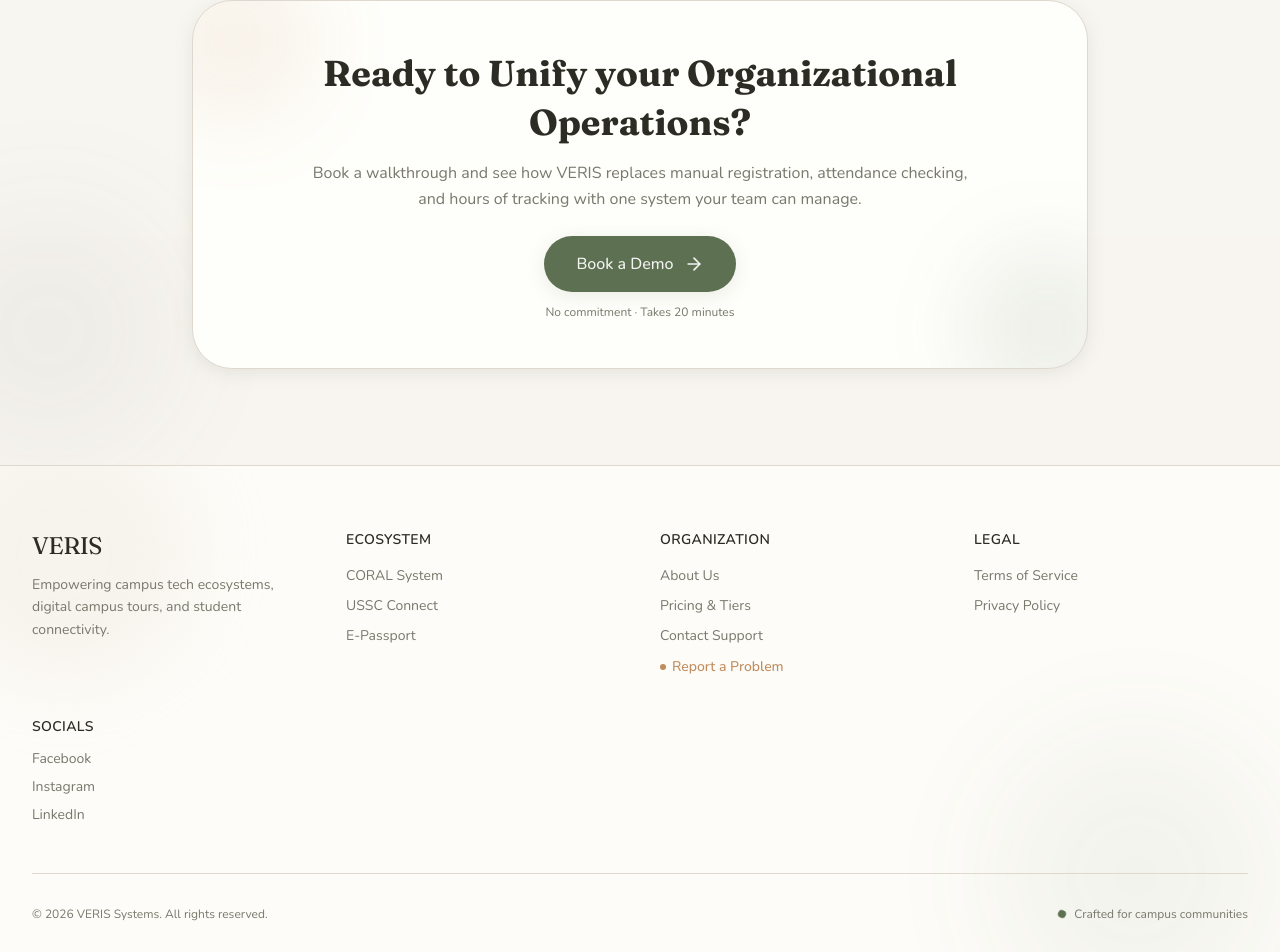
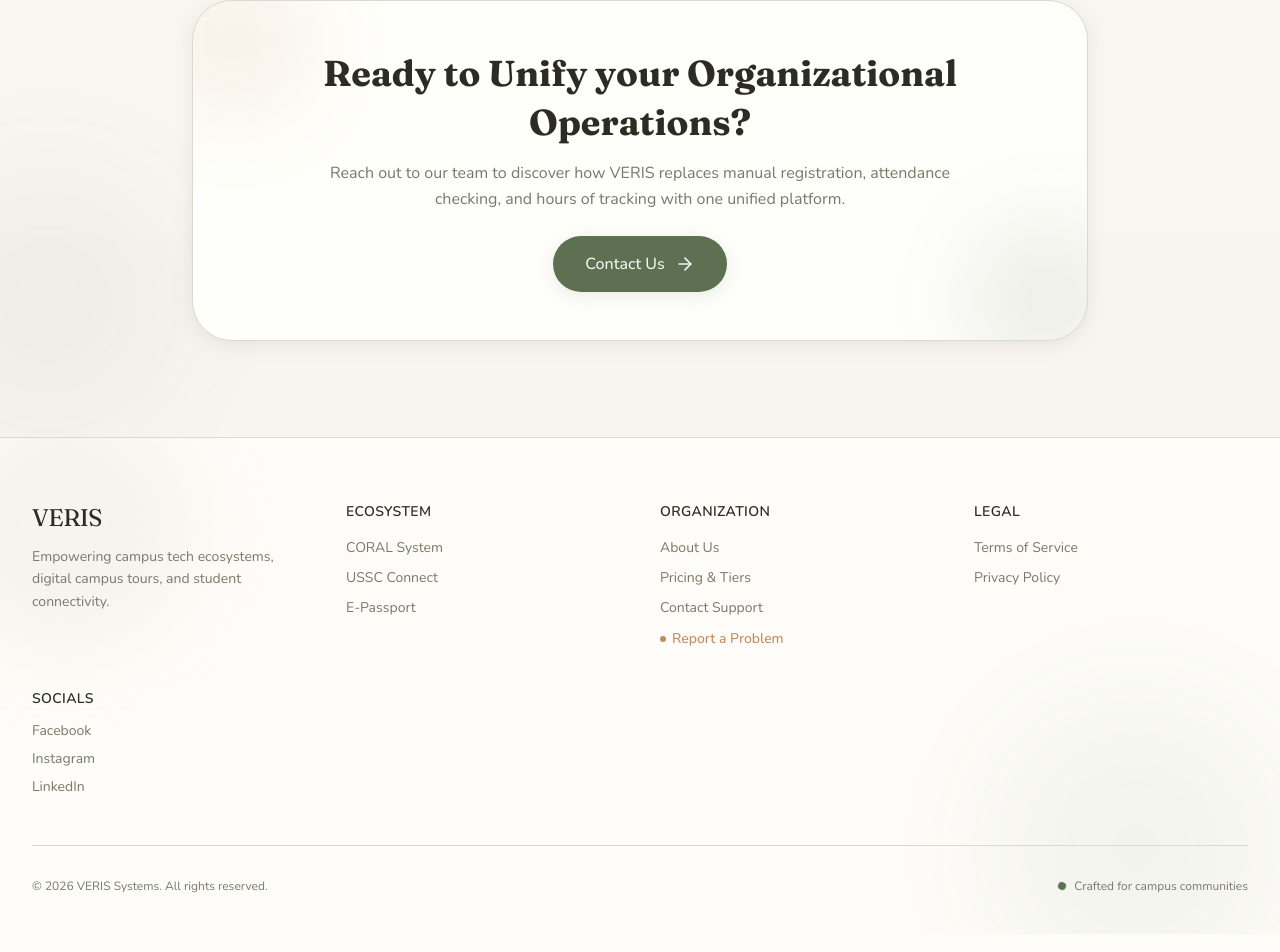
Before and after one commit to Atlas-VSU/veris-page, a Next.js app: page / in a window 1280 px wide. Shown: the part 3574-4526 px from the top of the page. Built offline with nearby package versions, Linux system fonts and the light colour scheme.

Commit message:
refactor(text): change text content for the cta button

```diff
--- a/src/features/landing/components/CtaSection.tsx
+++ b/src/features/landing/components/CtaSection.tsx
@@ -6,10 +6,10 @@
 export function CtaSection({
   showCta = true,
   ctaTitle = "Ready to Unify your Organizational Operations?",
-  ctaSubtitle = "Book a walkthrough and see how VERIS replaces manual registration, attendance checking, and hours of tracking with one system your team can manage.",
-  ctaButtonText = "Book a Demo",
-  ctaHref = "/demo",
-  ctaMicrocopy = "No commitment · Takes 20 minutes",
+  ctaSubtitle = "Reach out to our team to discover how VERIS replaces manual registration, attendance checking, and hours of tracking with one unified platform.",
+  ctaButtonText = "Contact Us",
+  ctaHref = "/contact",
+  ctaMicrocopy = "",
 }: CtaSectionProps) {
   if (!showCta) return null;
 
```
